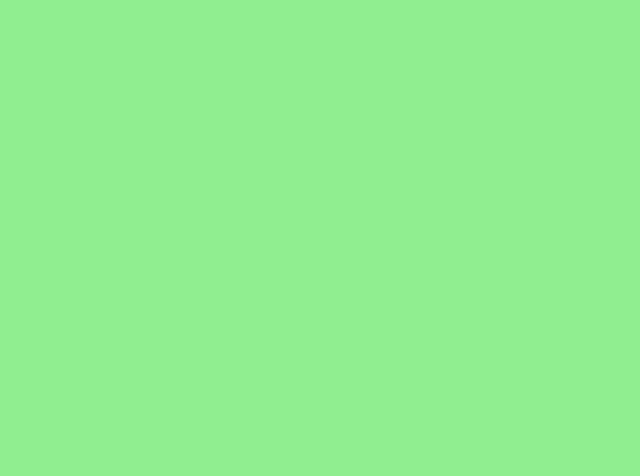
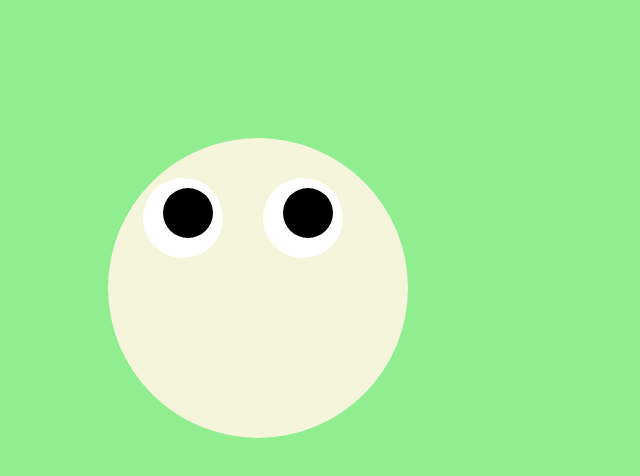
Before and after one commit to himchan94/Ania-FreeBootCamp-12hrs, a website built with Parcel: page index.html in a window 1280 px wide. Shown: the whole page, without its empty margins (0-640 px from the left). Built offline with nearby package versions, Linux system fonts and the light colour scheme.

Commit message:
bob is moving

```diff
--- a/index.html
+++ b/index.html
@@ -5,7 +5,19 @@
     <title>Sand Box</title>
   </head>
   <body>
+    <div class="face">
+      <div class = "eye-container">
+        <div class="eye">
+            <div class="pupil"></div>
+        </div>
 
+        <div class="eye">
+            <div class="pupil"></div>
+        </div>
+
+      </div>
+
+    </div>
     <script src="src/index.js"></script>
   </body>
 </html>
--- a/src/index.js
+++ b/src/index.js
@@ -1,17 +1,10 @@
-// Fizz Buzz
-// 3으로 나눠지는 숫자는 Fizz
-// 5로 나눠지는 숫자는 Buzz
+const bob = document.querySelector(".face")
 
-// 15로 나눠지면 Fizz Buzz
+let count = 0
 
-const a = 10
+function moveBob() {
+  count += 50
+  bob.style.left = count + "px"
+}
 
-if (a % 15 === 0) {
-  console.log("Fizz Buzz")
-} else {
-  if (a % 3 === 0) {
-    console.log("Fizz")
-  } else if (a % 5 === 0) {
-    console.log("Buzz")
-  }
-}
+bob.addEventListener("click", moveBob)
--- a/src/styles.css
+++ b/src/styles.css
@@ -4,22 +4,37 @@ body {
   /* font-family: "Trebuchet MS", "Lucida Sans Unicode", "Lucida Grande",
     "Lucida Sans", Arial, sans-serif;
   color: white; */
-  display: flex;
-  justify-content: center;
-}
-.first-circle {
-  height: 300px;
-  width: 300px;
-  background-color: blueviolet;
-  border-radius: 150px;
-  position: absolute;
 }
 
-.second-circle {
-  height: 280px;
-  width: 280px;
-  background-color: blue;
-  border-radius: 140px;
-  z-index: 0;
-  margin-top: 10px;
+.face {
+  width: 300px;
+  height: 300px;
+  background-color: beige;
+  border-radius: 150px;
+  margin-left: 50px;
+  margin-top: 80px;
+  position: absolute;
+
+  transform: translate3d(50px, 50px, 0);
 }
+.eye-container {
+  display: flex;
+  padding-left: 15px;
+  padding-top: 20px;
+}
+
+.eye {
+  width: 80px;
+  height: 80px;
+  background-color: white;
+  border-radius: 40px;
+  margin: 20px;
+}
+
+.pupil {
+  width: 50px;
+  height: 50px;
+  border-radius: 25px;
+  background-color: black;
+  margin: 10px 0px 10px 20px;
+}
```
